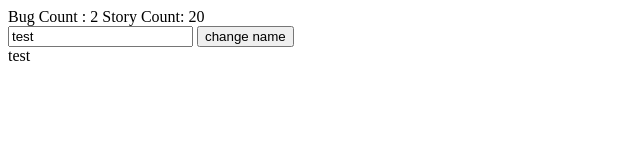
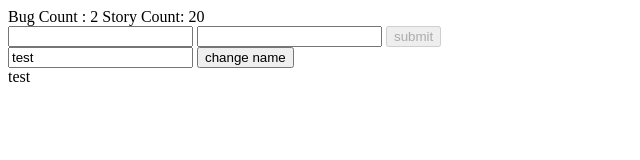
Before and after one commit to Abhay-Joshi-Git/angularTestingView, a website: page index.html in a window 1280 px wide. Shown: the whole page, without its empty margins (0-640 px from the left). Drawn offline with Linux system fonts and the light colour scheme.

Commit message:
added case for testing form

```diff
--- a/app.js
+++ b/app.js
@@ -8,5 +8,9 @@ angular.module('testingApp', [])
     $scope.changeName = function(){
       console.log('changing name');
       $scope.name = 'changing now';
+      $scope.submit = function(form){
+        console.log('do nothing');
+
+      };
     }
   }]);
--- a/index.html
+++ b/index.html
@@ -9,7 +9,15 @@
             Bug Count : {{bugCount}}
             Story Count: {{storyCount}}
             <br>
-            <input id="nameInput" ng-model="name">
+            <form name="testForm">
+                <input type="text" id="fNameInput" name="fName" ng-model="fName" required><div id="showDirt" ng-show="testForm.fName.$dirty">{{fName}}</div>
+                <input type="text" name="lName" ng-model="lName">
+                <button id="formSubmitBtn" ng-click="submit(testForm)" ng-disabled="testForm.$invalid">submit</button>
+            </form>
+            <!--
+            <input id="fNameInput" ng-model="fName"><div id="showDirt">{{fName}}</div>
+            -->
+            <input id="nameInput" ng-model="name" value="original">
             <button id="changeNameBtn" ng-click="changeName(name)">change name</button>
             <div id="nameDiv">{{name}}</div>
         </div>
```
Also changed, not shown: test/spec/controller/countDisplayController_spec.js (+10 -2 lines).
